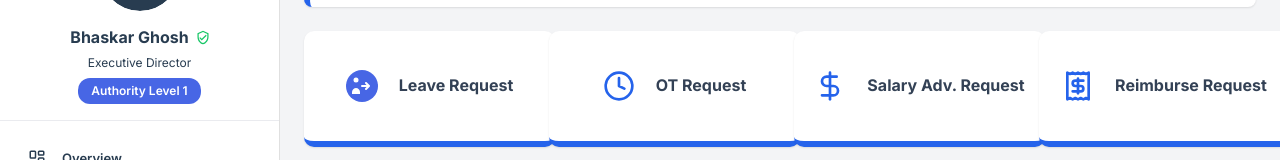
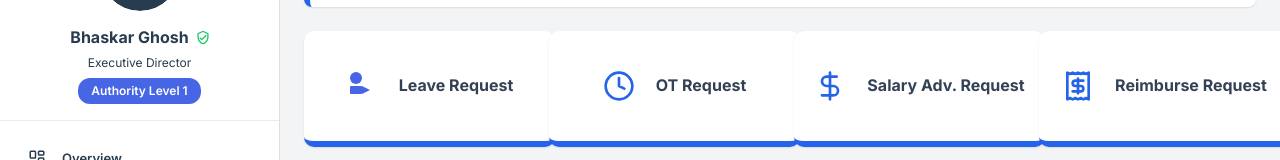
Before and after one commit to soumya85/webpanelEasyDo, a React (Vite) app: page /employee-dashboard in a window 1280 px wide. Shown: the part 171-331 px from the top of the page. Built offline with nearby package versions, Linux system fonts and the light colour scheme; the HTML template or start-up script is replaced by a standard one.

Commit message:
Update Leave Request icon to match exact geometric Figma design
cgen-4b52065cac6548bb9466e6c0a98bd315

```diff
--- a/src/pages/EmployeeDashboard.tsx
+++ b/src/pages/EmployeeDashboard.tsx
@@ -19,22 +19,16 @@ const LeaveRequestIcon = () => (
     xmlns="http://www.w3.org/2000/svg"
     className="h-8 w-8"
   >
-    <circle cx="16" cy="16" r="16" fill="#4766E5" />
-    <g transform="translate(4, 6)">
-      {/* Person silhouette */}
-      <circle cx="6" cy="4" r="2.5" fill="white" />
-      <path d="M2 16c0-2 2-4 4-4s4 2 4 4v2H2v-2z" fill="white" />
+    {/* Person head (circle) */}
+    <circle cx="10" cy="8" r="6" fill="#4766E5" />
+
+    {/* Body/torso with arrow */}
+    <g fill="#4766E5">
+      {/* Rectangular body/base */}
+      <rect x="4" y="16" width="12" height="8" rx="1" />
+
       {/* Arrow pointing right */}
-      <g transform="translate(12, 6)">
-        <path d="M0 4h6" stroke="white" strokeWidth="2" strokeLinecap="round" />
-        <path
-          d="M4 1l3 3-3 3"
-          stroke="white"
-          strokeWidth="2"
-          strokeLinecap="round"
-          strokeLinejoin="round"
-        />
-      </g>
+      <polygon points="16,16 24,20 16,24" />
     </g>
   </svg>
 );
```
